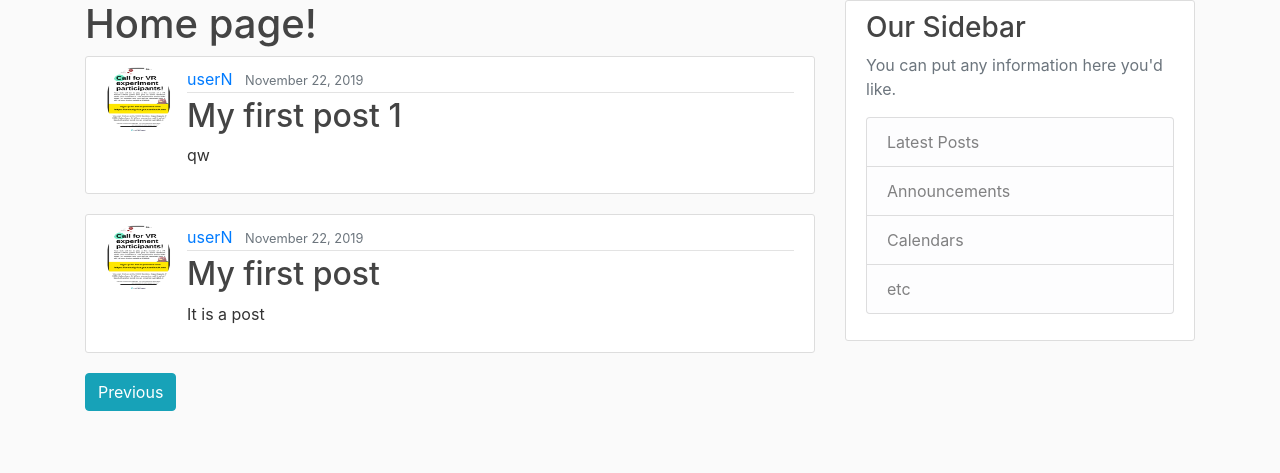
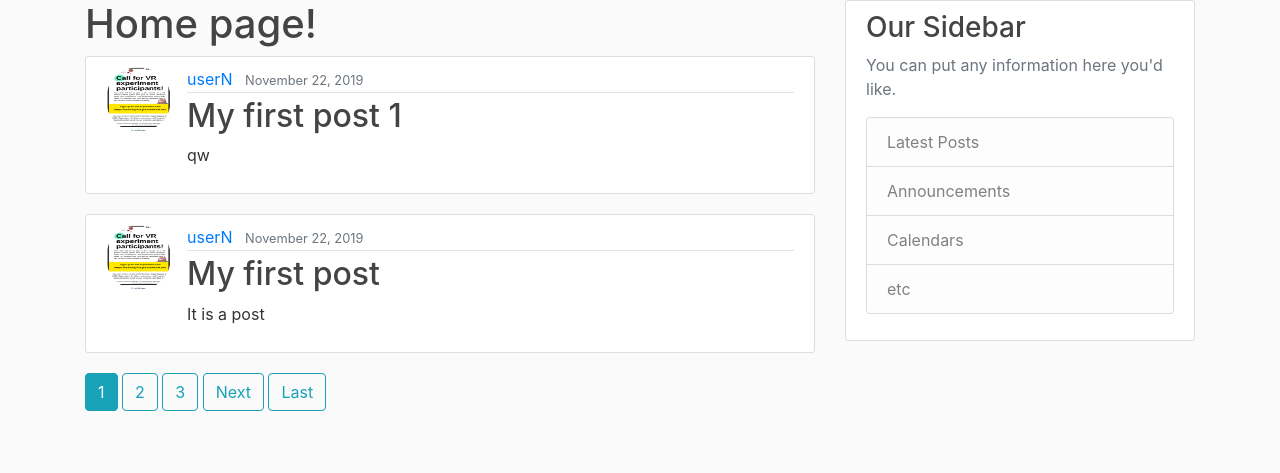
Before and after one commit to aam505/DjangoBlogApp, a Django app: page / in a window 1280 px wide. Shown: the part 80-553 px from the top of the page. Run offline with Django 3.2, Linux system fonts and the light colour scheme; data comes from the database, SQL or seed files in the repository; some libraries are stand-ins or nearby versions.

Commit message:
Pagination

```diff
--- a/django_project/blog/templates/blog/home.html
+++ b/django_project/blog/templates/blog/home.html
@@ -17,15 +17,24 @@
     {% endfor  %}
 
     {% if is_paginated %}
-        {% if page_obj.has_previous %}
-            <a class= "btn btn-outline-info mb-4" href="?page=1">First</a>
-            <a class= "btn btn-outline-info mb-4" href="?page={{ page.obj.previous_page_number }}">Previous</a>
-        {% endif %}
 
-        {% for num in  page_obj.paginator.page_range %}
-            {% if page_obj.number == num %}
-                <a class= "btn btn-info mb-4" href="?page={{ num }}">Previous</a>
-            {%endif %}
-        {% endfor %}
+    {% if page_obj.has_previous %}
+      <a class="btn btn-outline-info mb-4" href="?page=1">First</a>
+      <a class="btn btn-outline-info mb-4" href="?page={{ page_obj.previous_page_number }}">Previous</a>
     {% endif %}
+
+    {% for num in page_obj.paginator.page_range %}
+      {% if page_obj.number == num %}
+        <a class="btn btn-info mb-4" href="?page={{ num }}">{{ num }}</a>
+      {% elif num > page_obj.number|add:'-3' and num < page_obj.number|add:'3' %}
+        <a class="btn btn-outline-info mb-4" href="?page={{ num }}">{{ num }}</a>
+      {% endif %}
+    {% endfor %}
+
+    {% if page_obj.has_next %}
+      <a class="btn btn-outline-info mb-4" href="?page={{ page_obj.next_page_number }}">Next</a>
+      <a class="btn btn-outline-info mb-4" href="?page={{ page_obj.paginator.num_pages }}">Last</a>
+    {% endif %}
+
+  {% endif %}
 {% endblock content %}
```
